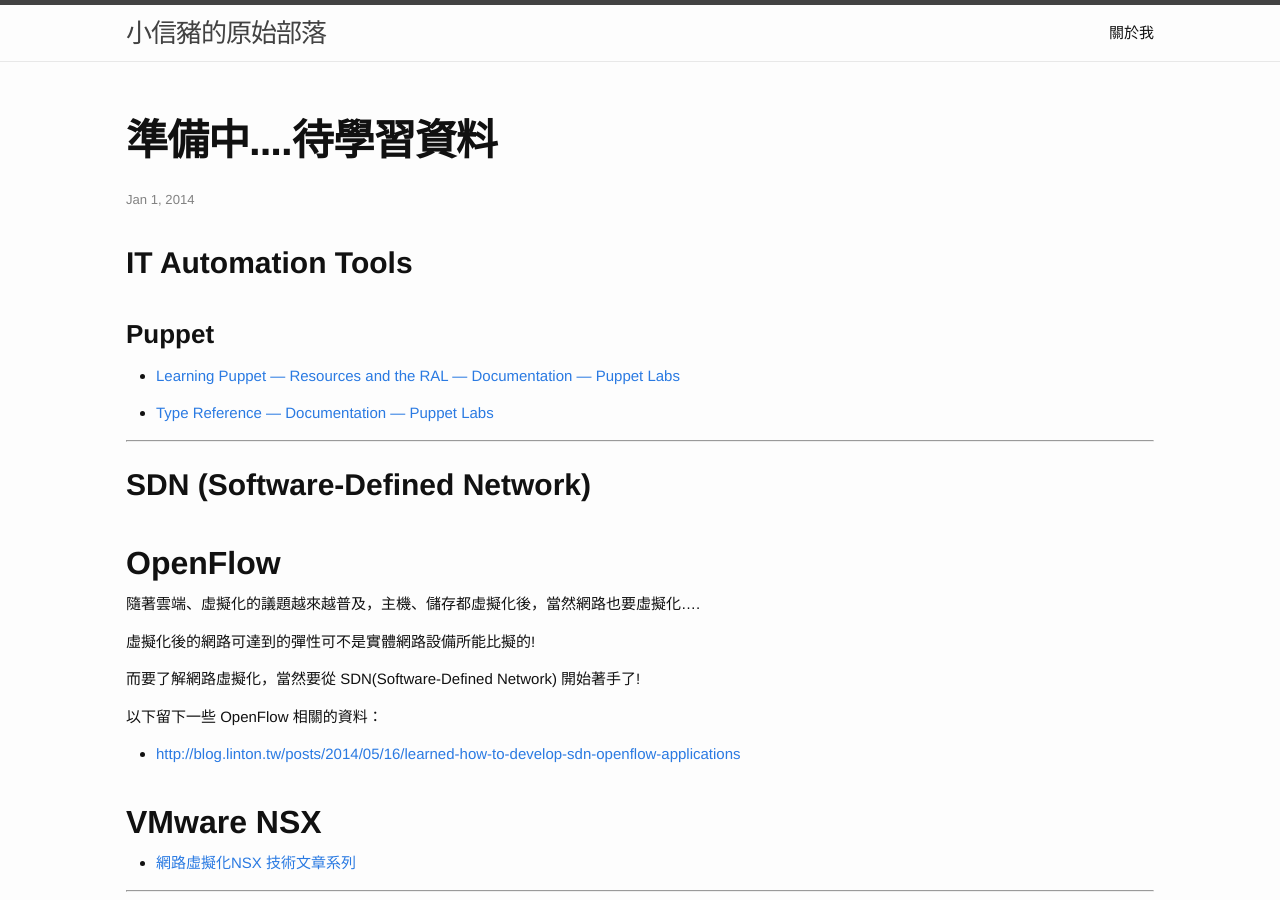
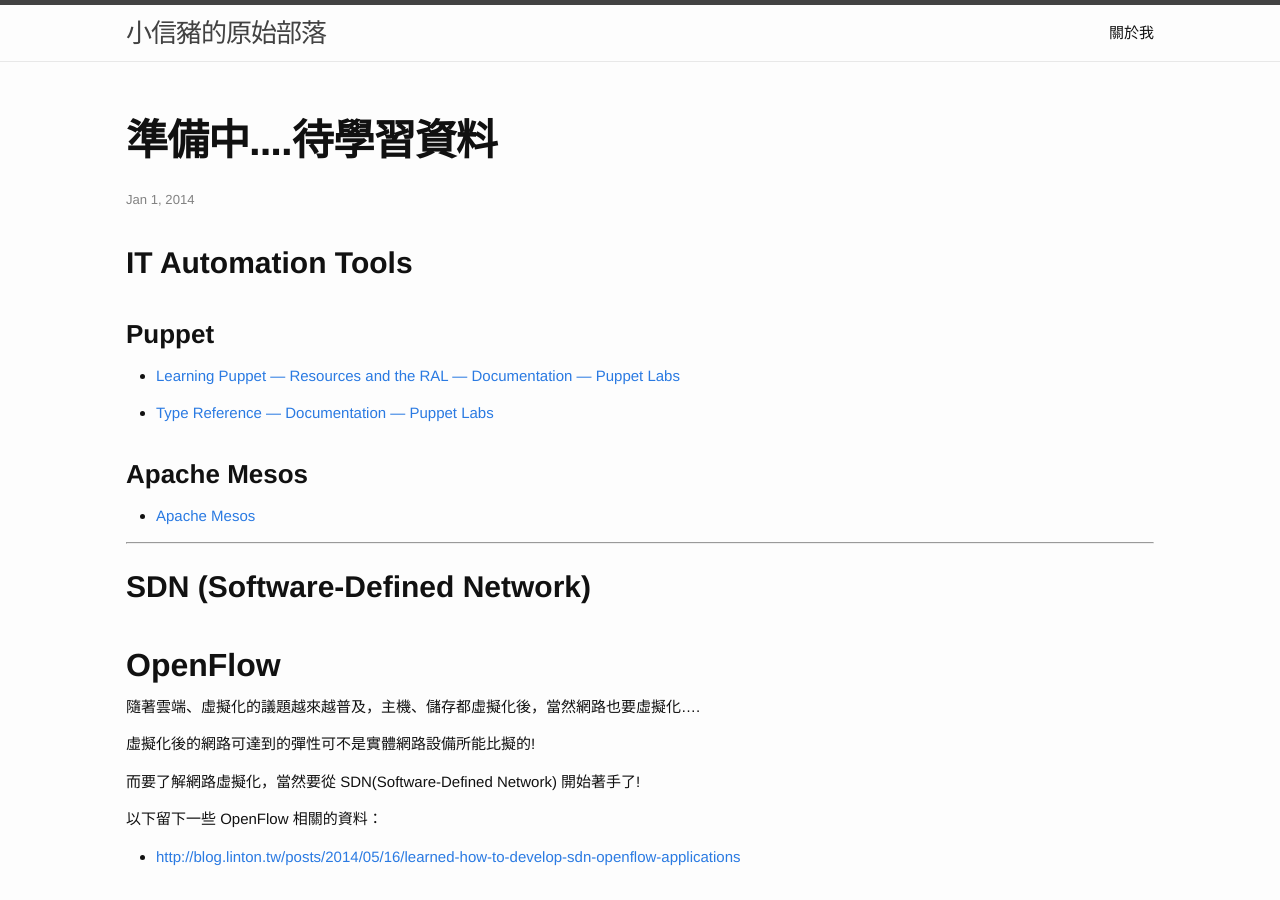
Before and after one commit to casper2048/godleon.github.io, a Jekyll site: the page built from _posts/2014/2014-01-01-waiting-for-learn.md, in a window 1280 px wide and 900 px high. Built offline with Jekyll 4.4.1, drawn with Linux system fonts in a browser that asks for light colours; Markdown is read by kramdown in place of the engine named in the settings; comment, search, counter and statistics services are not loaded.

Commit message:
waiting for learn

```diff
--- a/_posts/2014/2014-01-01-waiting-for-learn.md
+++ b/_posts/2014/2014-01-01-waiting-for-learn.md
@@ -15,6 +15,10 @@ IT Automation Tools
 - [Learning Puppet — Resources and the RAL — Documentation — Puppet Labs](https://docs.puppetlabs.com/learning/ral.html)
 
 - [Type Reference — Documentation — Puppet Labs](https://docs.puppetlabs.com/references/latest/type.html)
+
+### Apache Mesos
+
+- [Apache Mesos](http://mesos.apache.org/)
 
 ----------------------
 
```
